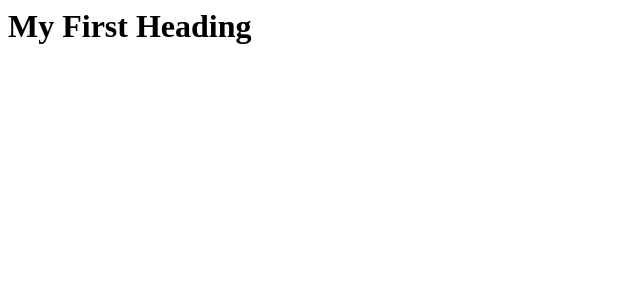
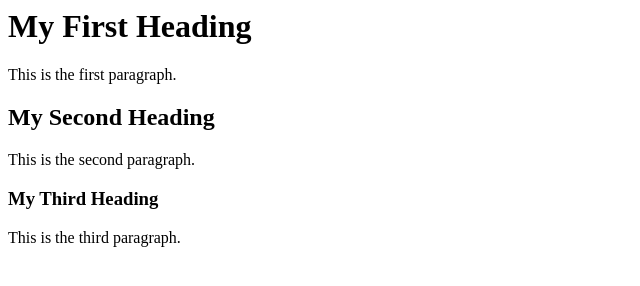
Before and after one commit to Fashnlvr/m2-hw2-Lewis-Jessica, a plain HTML site: page index.html in a window 1280 px wide. Shown: the whole page, without its empty margins (0-640 px from the left). Drawn offline with Linux system fonts and the light colour scheme.

Commit message:
Update index.html

```diff
--- a/index.html
+++ b/index.html
@@ -1,3 +1,9 @@
+<!doctype>
 <html>
   <h1>My First Heading</h1>
+  <p>This is the first paragraph.</p>
+  <h2>My Second Heading</h2>
+  <p>This is the second paragraph.</p>
+  <h3>My Third Heading</h3>
+  <p>This is the third paragraph.</p>
 </html>
```
